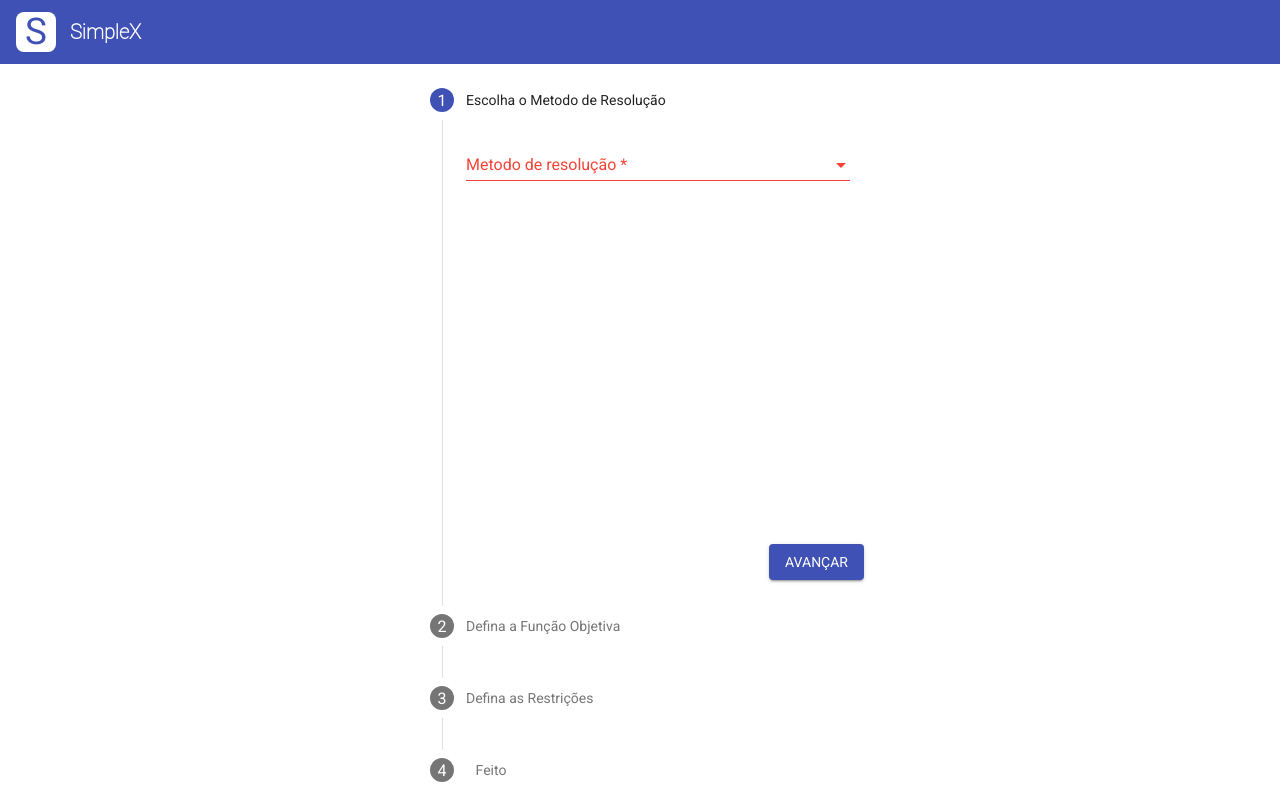
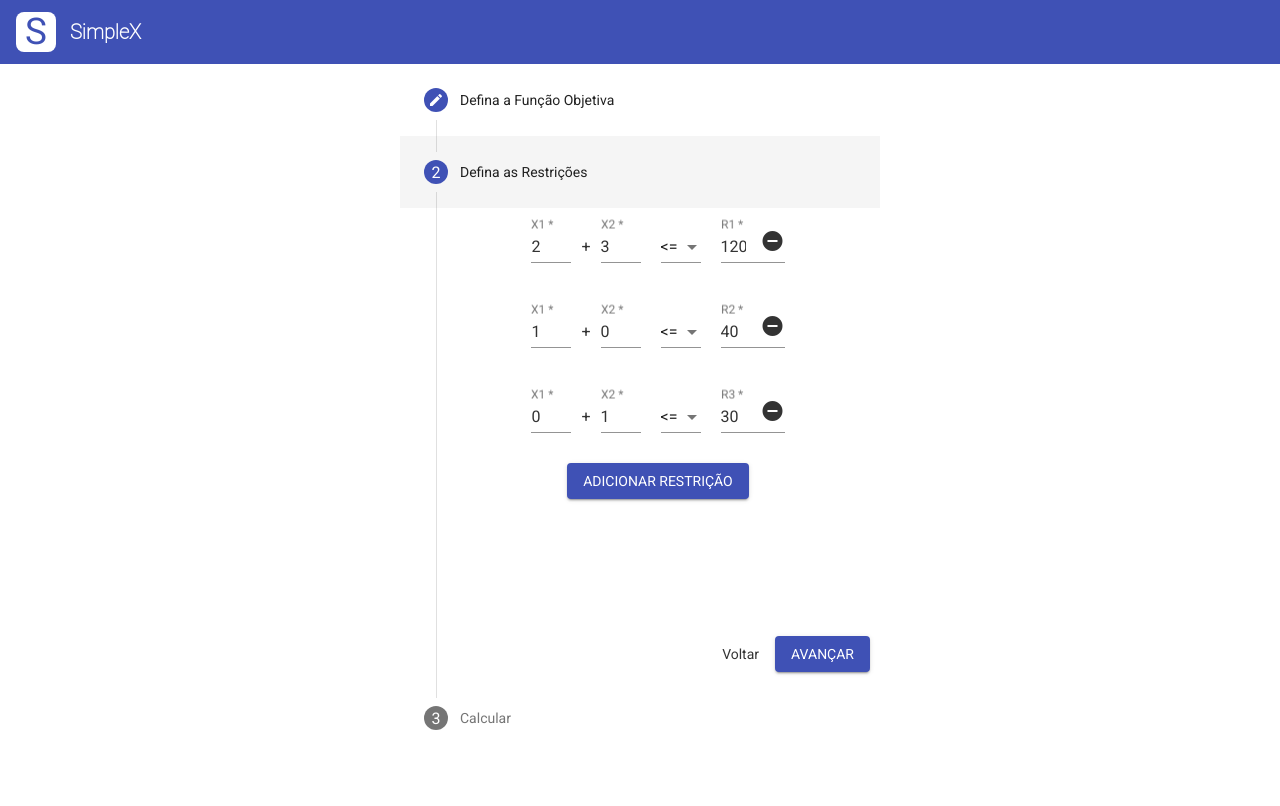
Before and after one commit to LVR87/simplex, an Angular app: page / in a window 1280 px wide. Both pictures are taken after a click on the button "AVANÇAR". Built offline with nearby package versions, Linux system fonts and the light colour scheme.

Commit message:
Visualização da função objetiva, variaves e restricoes

```diff
--- a/src/app/calc/calc.component.css
+++ b/src/app/calc/calc.component.css
@@ -7,7 +7,8 @@
 .form {
 	margin: auto;
 	min-width: 300px;
-	max-width: 600px;
+	max-width: 480px;
+	width: 100%;
 }
 
 .container {
@@ -20,12 +21,12 @@
 }
 
 .full-width {
-	width: 100%;
+	width: 100% !important;
 }
 
 .step {
 	min-height: 50vh;
-	padding-bottom: 30px;
+	padding-bottom: 50px;
  }
 
  .action {
@@ -33,6 +34,10 @@
  	position: absolute;
  	bottom: 10px;
  	right: 10px;
+ }
+
+ .restricao {
+
  }
 
  .restricao-linha{
@@ -43,3 +48,16 @@
  .restricao-linha /deep/ .mat-form-field-infix{
  	width: 40px;
  }
+
+ .restricao-x {
+ 	display: block;
+ }
+
+.card{
+	margin: 18px 0px;
+	padding-bottom: 38px;
+}
+
+ .card, .card /deep/ .mat-card-title{
+ 	font-size: 1rem;
+ }
--- a/src/app/calc/calc.component.html
+++ b/src/app/calc/calc.component.html
@@ -1,70 +1,59 @@
 <mat-vertical-stepper class='form' [linear]="isLinear" #stepper>
-	<mat-step [stepControl]="firstFormGroup">
-		<form class='step' [formGroup]="firstFormGroup">
-			<ng-template matStepLabel>Escolha o Metodo de Resolução</ng-template>
-			<mat-form-field class='full-width'>
-				<mat-select placeholder="Metodo de resolução" formControlName='metodo' required>
-					<mat-option value="option">Simplex / Duas Fases</mat-option>
-					<mat-option value="option">Gráfico</mat-option>
-				</mat-select>
-			</mat-form-field>
-
-			<div class='action'>
-				<button mat-raised-button color='primary' matStepperNext>AVANÇAR</button>
-			</div>
-		</form>
-	</mat-step>
-
-	<mat-step [stepControl]="secondFormGroup">
-		<form class='step' [formGroup]="secondFormGroup">
+	<mat-step [stepControl]="funcaoFormGroup">
 		<ng-template matStepLabel>Defina a Função Objetiva</ng-template>
 
+		<form class='step' [formGroup]="funcaoFormGroup">
 			<mat-form-field class='full-width'>
-				<mat-select placeholder="Objetivo da Função" formControlName="objetivo" required>
-					<mat-option value="option">Maximizar</mat-option>
-					<mat-option value="option">Minimizar</mat-option>
+				<mat-select placeholder="Objetivo da Função (Z)" formControlName="objetivo" required>
+					<mat-option value="Max">Maximizar</mat-option>
+					<mat-option value="Min">Minimizar</mat-option>
 				</mat-select>
 			</mat-form-field>
 
 			<mat-form-field class="full-width" *ngFor="let i of xIndice">
-				<input matInput [placeholder]="'X'+i" [formControlName]="'x'+i" required>
-				<mat-icon matSuffix class='pointer' (click)='addX()' *ngIf="i==xIndice.length" >add_circle</mat-icon>
-				<mat-icon matSuffix class='pointer' (click)='delX(i)' *ngIf="i!=xIndice.length" >remove_circle</mat-icon>
+				<input matInput type='number' [placeholder]="'X'+i" [formControlName]="'x'+i" required>
+				<mat-icon matSuffix class='pointer' (click)='delX(i)' >remove_circle</mat-icon>
 			</mat-form-field>
+			<button mat-raised-button color='primary' (click)='addX()'>ADICIONAR VARIAVEL</button>
+		</form>
 
 		<div class='action'>
 			<button mat-button matStepperPrevious>Voltar</button>
 			<button mat-raised-button color='primary' matStepperNext>AVANÇAR</button>
 		</div>
-		</form>
 	</mat-step>
 
 
-	<mat-step [stepControl]="thirdFormGroup">
-		<form class='step' [formGroup]="thirdFormGroup">
+	<mat-step [stepControl]="restricaoFormGroup">
 		<ng-template matStepLabel>Defina as Restrições</ng-template>
+		<form  class='step' [formGroup]="restricaoFormGroup">
+			<div class='restricao' *ngFor="let r of rIndice">
+				<span [class.restricao-x]='xIndice.length>2'>
+					<ng-container *ngFor="let x of xIndice">
+						<mat-form-field class='restricao-linha' >
+							<input matInput  type='number'  [placeholder]="'X'+x"  [formControlName]="'r'+r+'x'+x" required>
+						</mat-form-field>
+						<span *ngIf="x!=xIndice.length">+</span>
+					</ng-container>
+				</span>
 
-			<ng-container *ngFor="let r of rIndice">
-				<h4>Restrição {{r}}</h4>
-				<ng-container *ngFor="let i of xIndice">
 				<mat-form-field class='restricao-linha' >
-						<input matInput [placeholder]="'X'+i"  required>
-					</mat-form-field>
-					<span *ngIf="i!=xIndice.length">+</span>
-				</ng-container>
-				<mat-form-field class='restricao-linha' >
-					<mat-select placeholder="" value='<='  required>
+					<mat-select placeholder=""  [formControlName]="'r'+r+'op'" required>
 						<mat-option value="<="><=</mat-option>
 						<mat-option value=">=">>=</mat-option>
 						<mat-option value="=">=</mat-option>
 					</mat-select>
 				</mat-form-field>
+
 				<mat-form-field class='restricao-linha' >
-					<input matInput placeholder="R1"  required>
+					<input matInput type='number' [placeholder]="'R'+r"  [formControlName]="'r'+r" required>
+					<mat-icon matSuffix class='pointer' (click)='delR(r)' >remove_circle</mat-icon>
 				</mat-form-field>
-				<button mat-icon-button><mat-icon class='pointer' *ngIf="r==rIndice.length" >add_circle</mat-icon></button>
-				<button mat-icon-button><mat-icon class='pointer' *ngIf="r!=rIndice.length" >remove_circle</mat-icon></button>
-			</ng-container>
+
+			</div>
+			<div>
+				<button mat-raised-button color='primary' (click)='addR()'>ADICIONAR RESTRIÇÃO</button>
+			</div>
 
 			<div class='action'>
 				<button mat-button matStepperPrevious>Voltar</button>
@@ -74,11 +63,34 @@
 	</mat-step>
 
 	<mat-step>
-		<ng-template matStepLabel>Feito</ng-template>
-		Pronto.
-		<div>
+		<ng-template matStepLabel>Calcular</ng-template>
+		<ng-container *ngIf="restricaoFormGroup.valid">
+
+			<mat-card class='card'>
+
+				<mat-card-title>Função Objetiva:</mat-card-title>
+				<mat-card-subtitle>{{labelFO}}</mat-card-subtitle>
+
+				<mat-card-title>Variaveis:</mat-card-title>
+				<mat-card-subtitle><span *ngFor="let x of xIndice"> x{{x}} </span></mat-card-subtitle>
+
+				<mat-card-title>Restrições:</mat-card-title>
+				<mat-card-subtitle *ngFor="let r of labelRestricao;index as i"> R{{i}}: {{r}}</mat-card-subtitle>
+				<mat-card-actions class='flex'>
+					<span class='fill'></span>
+					<button mat-raised-button color='primary'> Grafico </button>
+					<span class='fill'></span>
+					<button mat-raised-button color='primary'> Simplex </button>
+					<span class='fill'></span>
+				</mat-card-actions>
+			</mat-card>
+
+		</ng-container>
+
+		<div >
+			<button mat-button (click)="stepper.reset()">Inicio</button>
 			<button mat-button matStepperPrevious>Voltar</button>
-			<button mat-button (click)="stepper.reset()">Inicio</button>
+			<button mat-button (click)="stepper.reset()">Calcular</button>
 		</div>
 	</mat-step>
 </mat-vertical-stepper>
--- a/src/app/calc/calc.component.ts
+++ b/src/app/calc/calc.component.ts
@@ -8,53 +8,198 @@ import { FormBuilder, FormControl, FormGroup, Validators } from '@angular/forms'
 })
 export class CalcComponent implements OnInit {
 	isLinear = true;
-	firstFormGroup: FormGroup;
-	secondFormGroup: FormGroup;
-	thirdFormGroup: FormGroup;
+	funcaoFormGroup: FormGroup;
+	restricaoFormGroup: FormGroup;
 	xIndice: number[];
 	rIndice: number[];
+
+
+	labelFO: string = '';
+	labelRestricao: string[] = [];
+
+	private sub: any[];
 
 	constructor(private _formBuilder: FormBuilder) { }
 
 	ngOnInit() {
+		this.sub = [];
 		this.xIndice = [];
 		this.rIndice = [];
-		this.firstFormGroup = this._formBuilder.group({
-			metodo: ['', Validators.required]
+
+		this.funcaoFormGroup = new FormGroup({
+			objetivo: new FormControl('', Validators.required)
 		});
-		this.secondFormGroup = this._formBuilder.group({
-			objetivo: ['', Validators.required]
-		});
+
+		this.sub.push(this.funcaoFormGroup.valueChanges.subscribe(form => {
+			this.labelFO = form.objetivo + '(z) = ';
+			let i = 1;
+			while (form['x' + i]) {
+				if (i != 1)
+					this.labelFO += ' + ';
+				this.labelFO += form['x' + i] + '.x' + i;
+				i++;
+			}
+		}));
+
+		this.restricaoFormGroup = new FormGroup({});
+		this.sub.push(this.restricaoFormGroup.valueChanges.subscribe(form => {
+
+			let restricoes = this.rIndice.map(r => Object.keys(form).filter(k => k.includes('r' + r)).map(k => k));
+
+			let i = 0;
+			this.labelRestricao = restricoes.map(r => {
+				let label = this.xIndice.map(x => r.filter(r => r.includes('x' + x))
+					.map(r => form[r] == 1 ? 'x' + x : form[r] + '.x' + x)
+					.filter(r => !r.includes('0')))
+					.toString()
+					.replace(',', ' + ')
+					.trim();
+				if (label.endsWith('+'))
+					label = label.substr(0, label.length - 2).trim();
+				if (label.startsWith('+'))
+					label = label.substr(1, label.length - 1).trim();
+
+				label += ' ' + form[r.find(r => r.includes('op'))];
+				label += ' ' + form[r.find(r => r === 'r' + ++i)];
+
+				return label;
+			});
+
+			this.labelRestricao.push(...this.xIndice.map(x=>'x'+x+'>='+0));
+
+		}));
+
+
 		this.addX();
-		this.thirdFormGroup = this._formBuilder.group({
-			r1: ['', Validators.required]
-		});
-		this.rIndice.push(1);
+
+		this.loadEx2();
+
+	}
+
+	ngOnDestroy() {
+		this.sub.map(s => s.unsubscribe());
+	}
+
+
+	loadEx2() {
+		// 1 passo
+		this.addX();
+		this.funcaoFormGroup.controls['objetivo'].setValue('Max');
+		this.funcaoFormGroup.controls['x1'].setValue(100);
+		this.funcaoFormGroup.controls['x2'].setValue(150);
+
+		// 2 pass
+		this.restricaoFormGroup.controls['r1x1'].setValue(2);
+		this.restricaoFormGroup.controls['r1x2'].setValue(3);
+		this.restricaoFormGroup.controls['r1op'].setValue('<=');
+		this.restricaoFormGroup.controls['r1'].setValue(120);
+		this.addR();
+		this.restricaoFormGroup.controls['r2x1'].setValue(1);
+		this.restricaoFormGroup.controls['r2x2'].setValue(0);
+		this.restricaoFormGroup.controls['r2op'].setValue('<=');
+		this.restricaoFormGroup.controls['r2'].setValue(40);
+		this.addR();
+		this.restricaoFormGroup.controls['r3x1'].setValue(0);
+		this.restricaoFormGroup.controls['r3x2'].setValue(1);
+		this.restricaoFormGroup.controls['r3op'].setValue('<=');
+		this.restricaoFormGroup.controls['r3'].setValue(30);
 
 	}
 
 
 	addX() {
-		this.secondFormGroup.addControl('x' + (this.xIndice.length + 1), new FormControl('', Validators.required))
+		this.funcaoFormGroup.addControl('x' + (this.xIndice.length + 1), new FormControl('', Validators.required))
 		this.xIndice.push(this.xIndice.length + 1);
+
+		this.buildFormRestricao();
 	}
 
 	delX(i) {
-		this.secondFormGroup.removeControl('x' + i);
+		this.funcaoFormGroup.removeControl('x' + i);
 		this.xIndice.splice(i - 1, 1);
 
 		let bla = []
 		let l = this.xIndice.forEach(i => {
-			let ctl = this.secondFormGroup.get('x' + i);
+			let ctl = this.funcaoFormGroup.get('x' + i);
 			bla.push(ctl ? ctl.value : '');
-			this.secondFormGroup.removeControl('x' + i);
+			this.funcaoFormGroup.removeControl('x' + i);
 		})
 
 		let indice = 0;
 		this.xIndice = bla.map(b => {
-			this.secondFormGroup.addControl('x' + ++indice, new FormControl(b, Validators.required));
+			this.funcaoFormGroup.addControl('x' + ++indice, new FormControl(b, Validators.required));
 			return indice;
 		});
+
+		if (this.xIndice.length == 0) this.addX();
+	}
+
+
+	buildFormRestricao() {
+		this.restricaoFormGroup.reset();
+		this.rIndice = [];
+		this.addR();
+	}
+
+	addR() {
+		this.restricaoFormGroup.addControl('r' + (this.rIndice.length + 1), new FormControl('', Validators.required));
+		this.restricaoFormGroup.addControl('r' + (this.rIndice.length + 1) + 'op', new FormControl('<=', Validators.required));
+
+		let x = 1;
+		this.xIndice.map(() => {
+			let name = 'r' + (this.rIndice.length + 1) + 'x' + x++;
+			this.restricaoFormGroup.addControl(name, new FormControl('', Validators.required));
+		});
+
+
+		this.rIndice.push(this.rIndice.length + 1);
+	}
+
+	delR(i) {
+		this.restricaoFormGroup.removeControl('r' + i);
+		this.restricaoFormGroup.removeControl('r' + i + 'op');
+
+		this.xIndice.map(x => this.restricaoFormGroup.removeControl('r' + i + 'x' + x));
+
+		this.rIndice.splice(i - 1, 1);
+
+		let bla = [];
+		this.rIndice.forEach(i => {
+			let l = [];
+			let ctl = this.funcaoFormGroup.get('r' + i);
+			l.push(ctl ? ctl.value : '');
+			this.funcaoFormGroup.removeControl('r' + i);
+
+			ctl = this.funcaoFormGroup.get('r' + i + 'op');
+			l.push(ctl ? ctl.value : '');
+			this.funcaoFormGroup.removeControl('r' + i + 'op');
+
+			let x = [];
+			this.xIndice.map(() => {
+				let name = 'r' + i + 'x' + x.length + 1;
+				ctl = this.funcaoFormGroup.get(name);
+				x.push(ctl ? ctl.value : '');
+				this.funcaoFormGroup.removeControl(name);
+			});
+			l.push(x);
+			bla.push(l);
+		});
+
+		let indice = 0;
+		this.rIndice = bla.map(l => {
+			indice++;
+
+			this.funcaoFormGroup.addControl('r' + indice, new FormControl(l[0], Validators.required))
+			this.funcaoFormGroup.addControl('r' + indice + 'op', new FormControl(l[1], Validators.required))
+
+			let indiceX = 1;
+			l[2].forEach(xx => {
+				this.funcaoFormGroup.addControl('r' + indice + 'x' + indiceX++, new FormControl(xx, Validators.required))
+			});
+			return indice;
+		});
+
+		if (this.rIndice.length == 0) this.addR();
 	}
 
 
--- a/src/styles.css
+++ b/src/styles.css
@@ -10,3 +10,11 @@ body, html {
 	color:rgba(0,0,0,0.8);
 	background-color: white;
 }
+
+.flex{
+	display: flex !important;
+}
+
+.fill{
+	margin: auto !important;
+}
```
Lines whose indentation alone changed are shown as unchanged.
